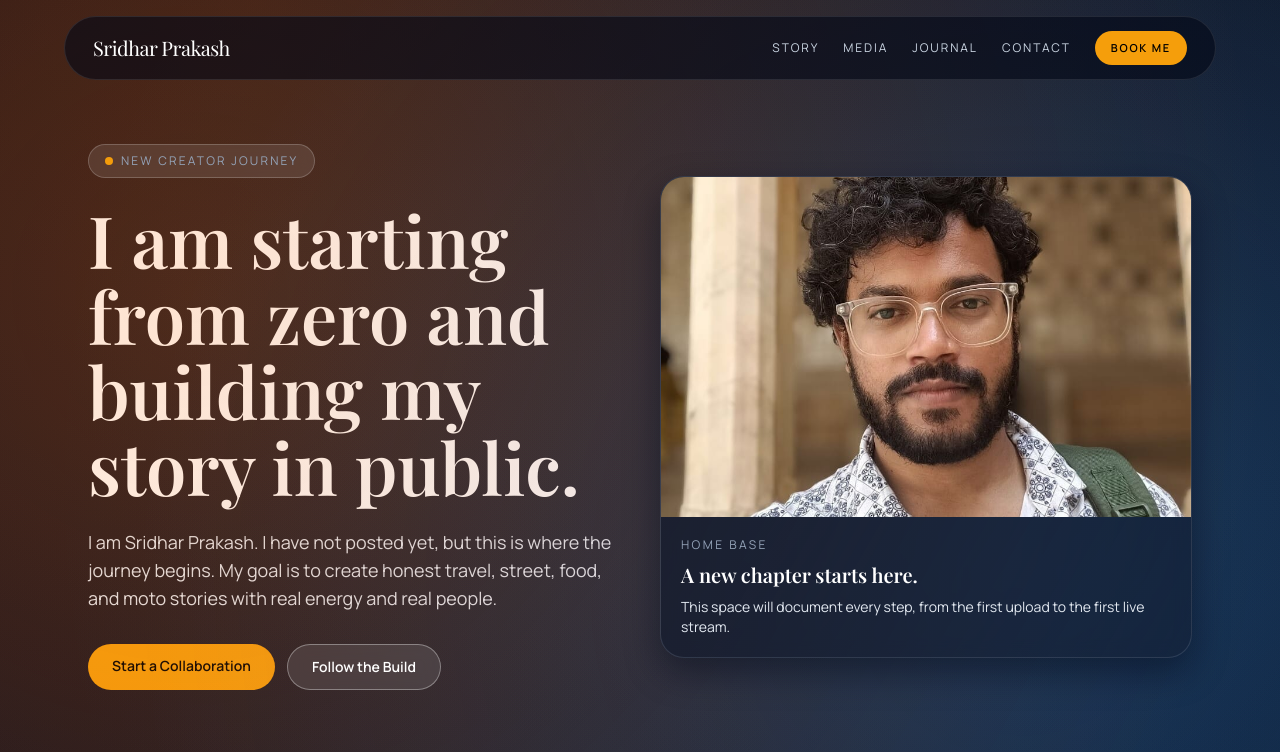
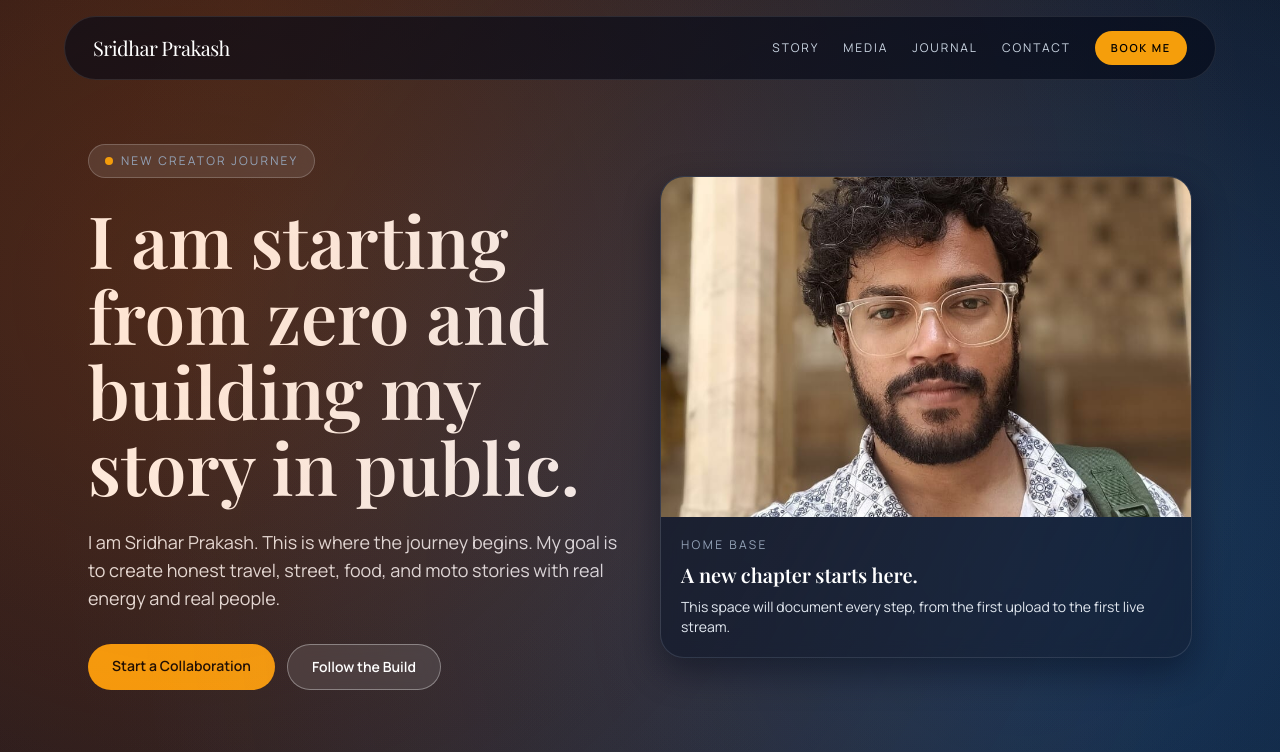
Before and after one commit to thesridharprakash/sridharprakash, a Next.js app: page / in a window 1280 px wide. Shown: the top 752 px of the page. Built offline with nearby package versions, Linux system fonts and the light colour scheme; a web font is replaced by a local one.

Commit message:
chore: refine homepage intro copy

```diff
--- a/app/page.tsx
+++ b/app/page.tsx
@@ -87,7 +87,7 @@
             I am starting from zero and building my story in public.
           </h1>
           <p className="mt-6 max-w-xl text-base text-slate-200 md:text-lg">
-            I am Sridhar Prakash. I have not posted yet, but this is where the journey begins. My goal is to create honest travel, street, food, and moto stories with real energy and real people.
+            I am Sridhar Prakash. This is where the journey begins. My goal is to create honest travel, street, food, and moto stories with real energy and real people.
           </p>
           <div className="mt-8 flex flex-wrap gap-3">
             <Link
```
